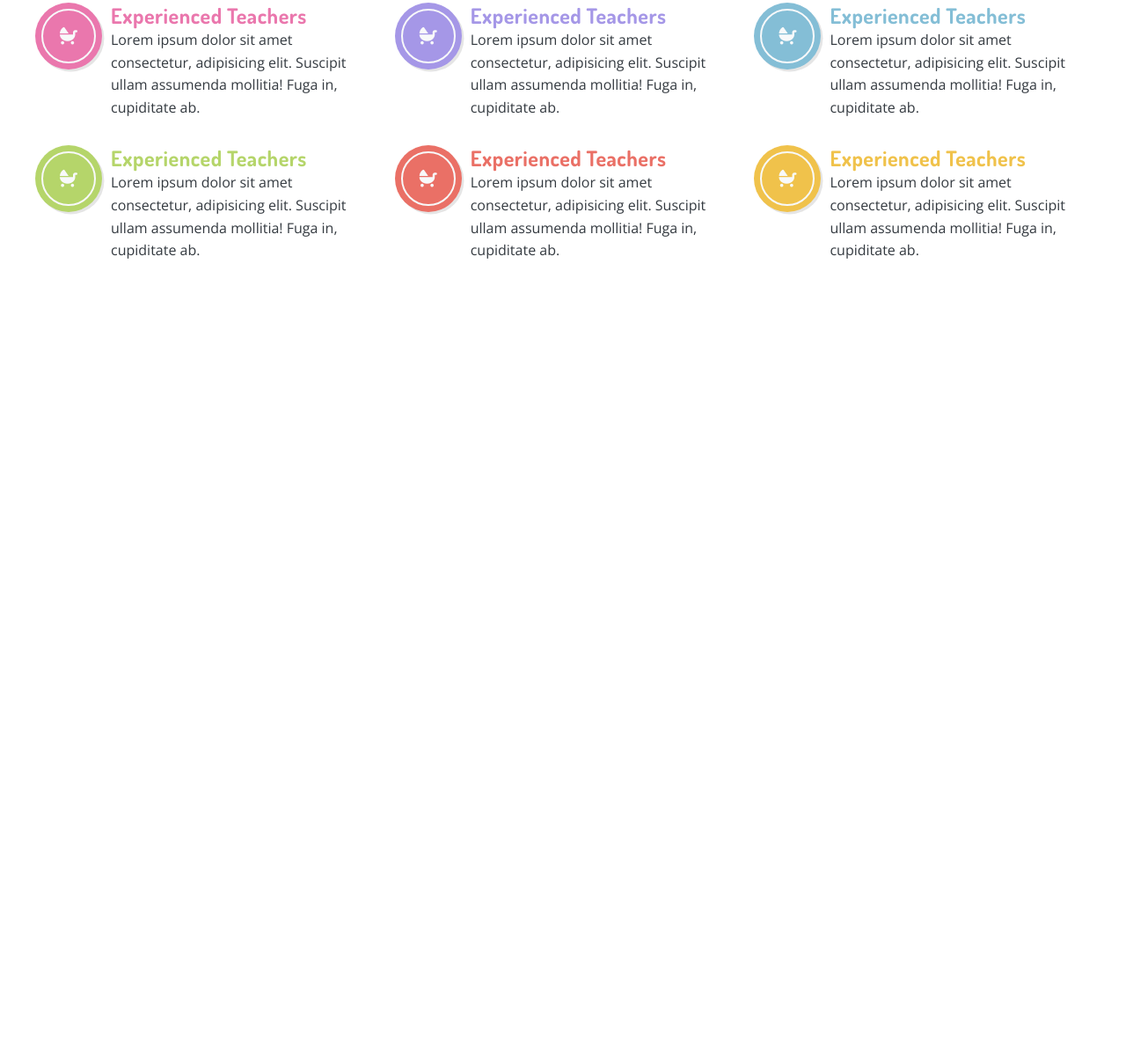
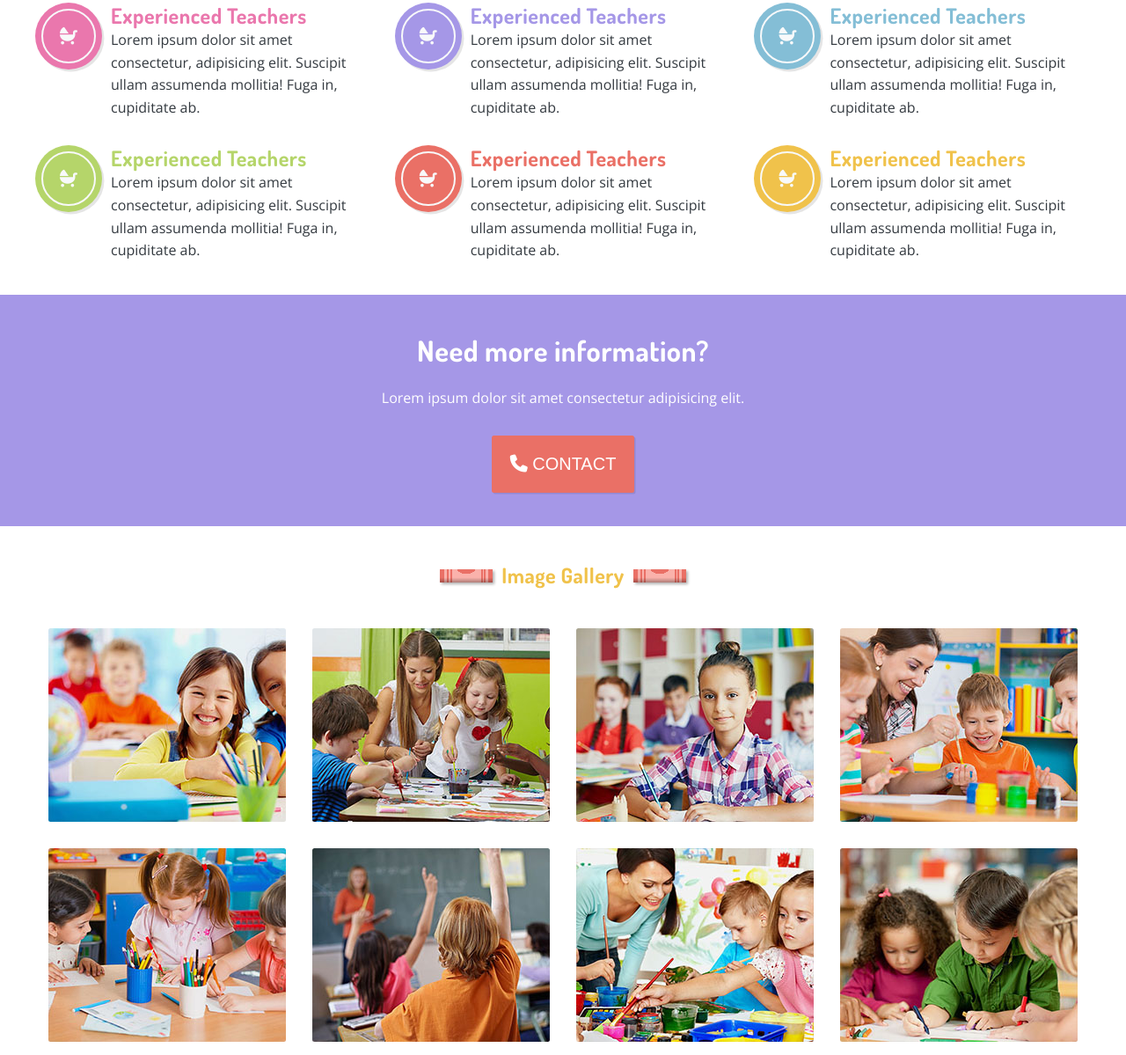
Before and after one commit to GustavB1234/The-Kidz-School, a plain HTML site: page Index.html in a window 1280 px wide. Shown: the part 690-1889 px from the top of the page at 88% size. Before the commit the page ends 1025 px from the top, so only its background shows below. Drawn offline with nearby package versions, Linux system fonts and the light colour scheme.

Commit message:
Image Gallery

```diff
--- a/Index.html
+++ b/Index.html
@@ -184,7 +184,6 @@
     </section>
 
     <!-- Features Heading -->
-    <!-- (Kritorna)  -->
     <section class="d-flex justify-content-center align-items-center my-15">
         <div class="crayon" style="
           --crayon-color: #b5d56a;
@@ -315,8 +314,66 @@
 
 
 
+
+
         </div>
     </section>
+
+
+
+    <!-- Contact -->
+    <section class="p-15 bg-primary">
+        <div class="d-flex flex-column justify-content-center align-items-center text-white">
+            <h1 class="mb-6">Need more information?</h1>
+            <div class="mb-12">Lorem ipsum dolor sit amet consectetur adipisicing elit.</div>
+            <button
+                class="btn-danger text-white p-8 text-size-lg text-uppercase border-transparent shadow-sm border-radius">
+                <i class="fa fa-phone"></i>
+                Contact
+            </button>
+        </div>
+    </section>
+
+
+
+    <!-- Image Gallery Heading -->
+    <section class="d-flex justify-content-center align-items-center mt-15 mb-10">
+        <div class="crayon" style="
+        --crayon-color: #ea7066;
+        --crayon-paper-color: #fab2ab;
+        --crayon-line-color: #ea7066;
+      "></div>
+        <h2 class="mx-4 text-warning">Image Gallery</h2>
+        <div class="crayon" style="
+        --crayon-color: #ea7066;
+        --crayon-paper-color: #fab2ab;
+        --crayon-line-color: #ea7066;
+      "></div>
+    </section>
+
+
+
+    <!-- Image Gallery -->
+    <section class="d-flex justify-content-center align-items-center">
+        <!-- Images -->
+        <div class="d-flex justify-content-center flex-wrap max-width">
+            <img src="images/gallery/gallery-img1.jpg" class="border-radius m-6" alt="Ïmage of children at school">
+            <img src="images/gallery/gallery-img2.jpg" class="border-radius m-6" alt="Ïmage of children at school">
+            <img src="images/gallery/gallery-img3.jpg" class="border-radius m-6" alt="Ïmage of children at school">
+            <img src="images/gallery/gallery-img4.jpg" class="border-radius m-6" alt="Ïmage of children at school">
+            <img src="images/gallery/gallery-img5.jpg" class="border-radius m-6" alt="Ïmage of children at school">
+            <img src="images/gallery/gallery-img6.jpg" class="border-radius m-6" alt="Ïmage of children at school">
+            <img src="images/gallery/gallery-img7.jpg" class="border-radius m-6" alt="Ïmage of children at school">
+            <img src="images/gallery/gallery-img8.jpg" class="border-radius m-6" alt="Ïmage of children at school">
+        </div>
+    </section>
+
+
+
+
+
+
+
 
 
 </body>
--- a/css/base.css
+++ b/css/base.css
@@ -143,15 +143,15 @@ box-sizing: border-box;
 *************************/
 
 .bg-primary, .btn-primary{background-color:var(--color-primary);}
-.bg-secondary, btn-secondary {background-color:var(--color-secondary);}
+.bg-secondary, .btn-secondary {background-color:var(--color-secondary);}
 .bg-success {background-color:var(--color-success);}
-.bg-info, btn-info {background-color:var(--color-info);}
-.bg-warning, btn-warning {background-color:var(--color-warning);}
-.bg-danger, btn-danger {background-color:var(--color-danger);}
-.bg-light, btn-light {background-color:var(--color-light);}
-.bg-dark, btn-dark {background-color:var(--color-dark);}
-.bg-white, btn-white {background-color:var(--color-white);}
-.bg-cozy, btn-cozy {background-color:var(--color-cozy);}
+.bg-info, .btn-info {background-color:var(--color-info);}
+.bg-warning, .btn-warning {background-color:var(--color-warning);}
+.bg-danger, .btn-danger {background-color:var(--color-danger);}
+.bg-light, .btn-light {background-color:var(--color-light);}
+.bg-dark, .btn-dark {background-color:var(--color-dark);}
+.bg-white, .btn-white {background-color:var(--color-white);}
+.bg-cozy, .btn-cozy {background-color:var(--color-cozy);}
 .bg-transparent {background-color:var(--color-transparent);}
 .bg-dark-transparent {background-color: var(--color-dark-transparent);}
 
--- a/css/layout.css
+++ b/css/layout.css
@@ -25,6 +25,9 @@
 **************/
 .mr-auto, .mx-auto{ margin-right: auto;}
 .ml-auto, .mx-auto{ margin-left: auto;}
+
+.m-6 {
+  margin: var(--distance-6);}
 
 .mt-0, .my-0 { margin-top: var(--distance-0); }    /* 0rem */
 .mb-0, .my-0 { margin-bottom: var(--distance-0); }
@@ -83,6 +86,7 @@
 ******************/
 .text-decoration-none {text-decoration: none; }
 .text-center {text-align: center;}
+.text-uppercase { text-transform: uppercase };
 
 .text-size-xxs {
     font-size: var(--display-xxs);
@@ -132,7 +136,7 @@ nav div a:not(:first-child) { margin-left: var(--distance-12); }
 .icon-badge {
     top: -8px;
     right: -8px;
-    padding: var(--distance-1) var(--distance-3);
+    padding: var(--distance-0) var(--distance-3);
 }
 
 
@@ -143,6 +147,7 @@ nav div a:not(:first-child) { margin-left: var(--distance-12); }
 .border-radius { border-radius: var(--border-radius-sm); }
 .border-bottom-xs { border-bottom: var(--border-xs); }
 .border-sm { border: var(--border-sm); }
+.border-transparent { border: var(--border-transparent) }
 
 
 /*******************
```
